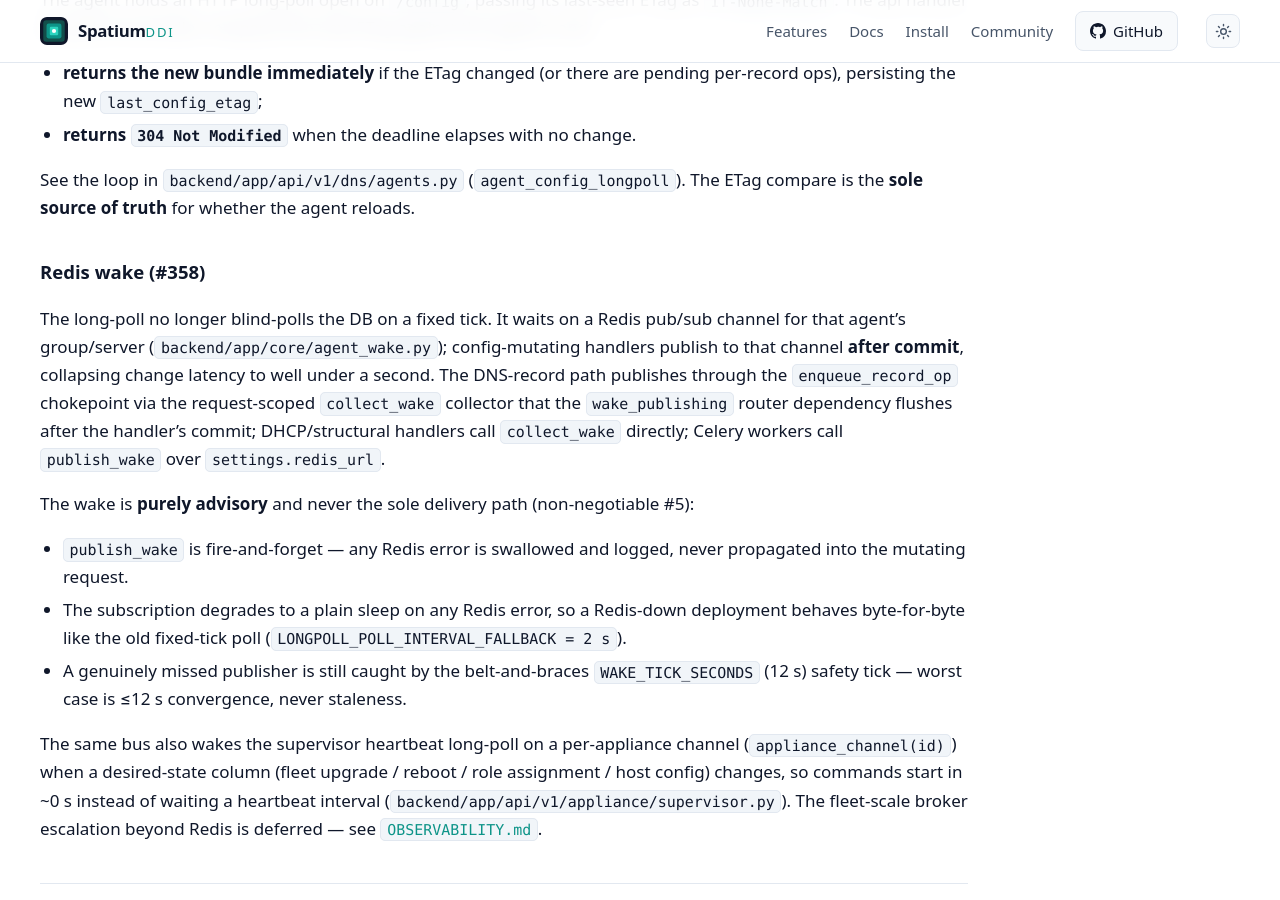
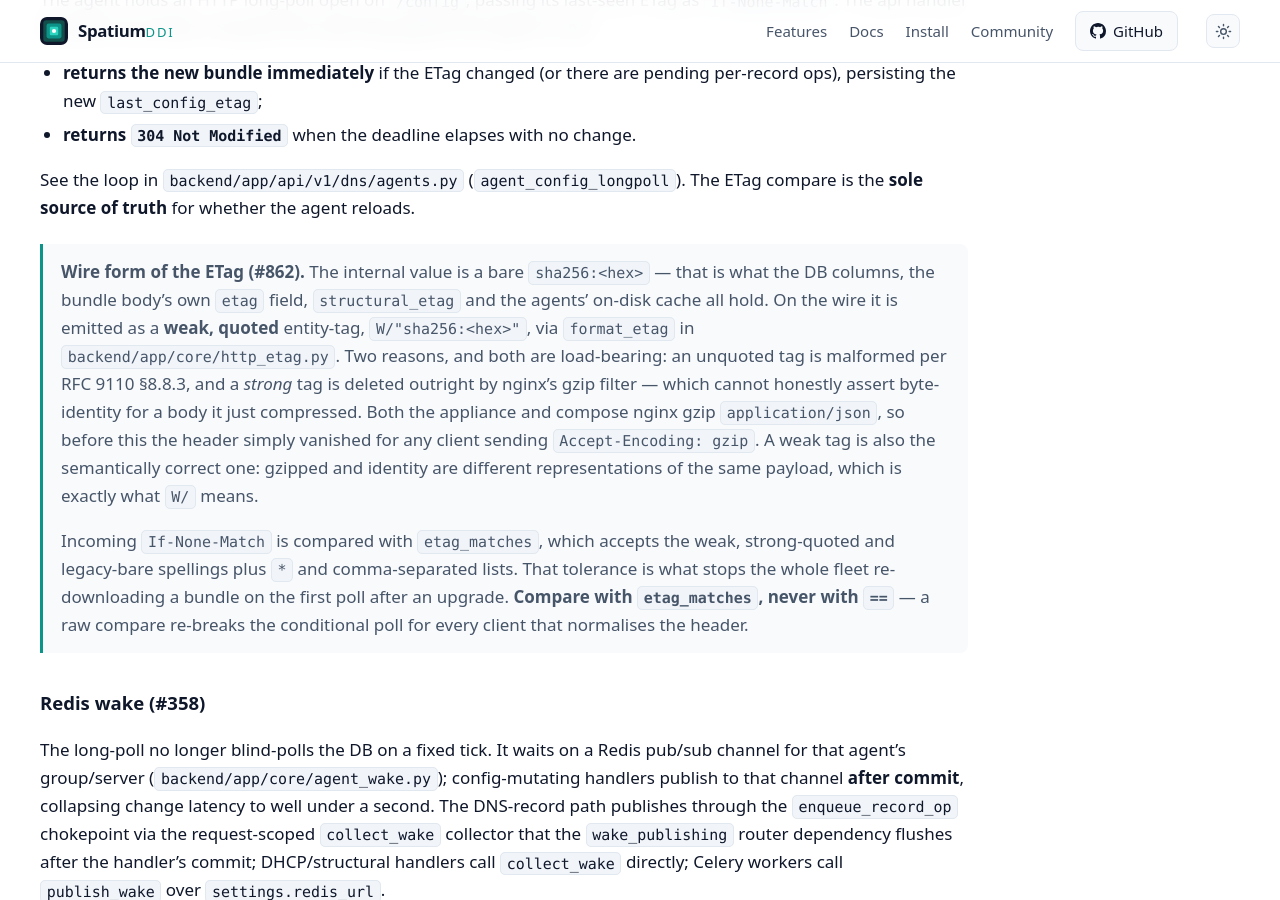
Before and after one commit to spatiumddi/spatiumddi.github.io, a Jekyll site: the page built from ARCHITECTURE.md, in a window 1280 px wide and 900 px high, scrolled down 6047 px. Built offline with Jekyll 4.4.1, drawn with Linux system fonts in a browser that asks for light colours; our own code applies the rules of GitHub Pages for plain Markdown files.

Commit message:
docs: publish main@d1ca534
Mirrored from spatiumddi/spatiumddi@d1ca534e37683d03fa283c4ec0ba9664d6d16735 by the docs-publish workflow. Do not edit this repository directly.

```diff
--- a/ARCHITECTURE.md
+++ b/ARCHITECTURE.md
@@ -224,6 +224,27 @@ See the loop in `backend/app/api/v1/dns/agents.py`
 (`agent_config_longpoll`). The ETag compare is the **sole source of
 truth** for whether the agent reloads.
 
+> **Wire form of the ETag (#862).** The internal value is a bare
+> `sha256:<hex>` — that is what the DB columns, the bundle body's own
+> `etag` field, `structural_etag` and the agents' on-disk cache all
+> hold. On the wire it is emitted as a **weak, quoted** entity-tag,
+> `W/"sha256:<hex>"`, via `format_etag` in
+> `backend/app/core/http_etag.py`. Two reasons, and both are load-bearing:
+> an unquoted tag is malformed per RFC 9110 §8.8.3, and a *strong* tag is
+> deleted outright by nginx's gzip filter — which cannot honestly assert
+> byte-identity for a body it just compressed. Both the appliance and
+> compose nginx gzip `application/json`, so before this the header simply
+> vanished for any client sending `Accept-Encoding: gzip`. A weak tag is
+> also the semantically correct one: gzipped and identity are different
+> representations of the same payload, which is exactly what `W/` means.
+>
+> Incoming `If-None-Match` is compared with `etag_matches`, which accepts
+> the weak, strong-quoted and legacy-bare spellings plus `*` and
+> comma-separated lists. That tolerance is what stops the whole fleet
+> re-downloading a bundle on the first poll after an upgrade. **Compare
+> with `etag_matches`, never with `==`** — a raw compare re-breaks the
+> conditional poll for every client that normalises the header.
+
 ### Redis wake (#358)
 
 The long-poll no longer blind-polls the DB on a fixed tick. It waits on
```
